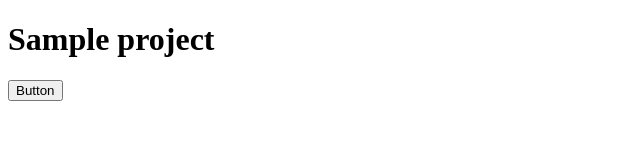
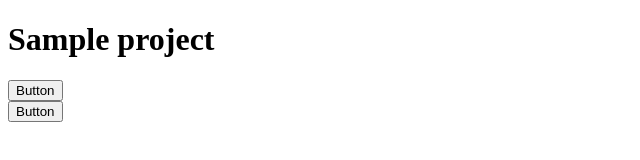
Before and after one commit to FilipBush/sample_230815, a plain HTML site: page index.html in a window 1280 px wide. Shown: the whole page, without its empty margins (0-640 px from the left). Drawn offline with Linux system fonts and the light colour scheme.

Commit message:
another changes

```diff
--- a/index.html
+++ b/index.html
@@ -12,6 +12,9 @@
     <div>
         <button id="id1">Button</button>
     </div>
+    <div>
+        <button id="id2">Button</button>
+    </div>
     <script src="index.js"></script>
 </body>
 </html>
--- a/index.js
+++ b/index.js
@@ -2,4 +2,5 @@ const button = document.getElementById("id1")
 button.addEventListener("click", () => {
     console.log("click");
     console.log("Changed");
+    console.log("another changes")
 });
```
